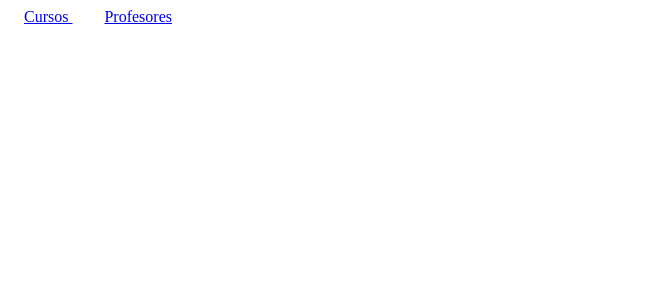
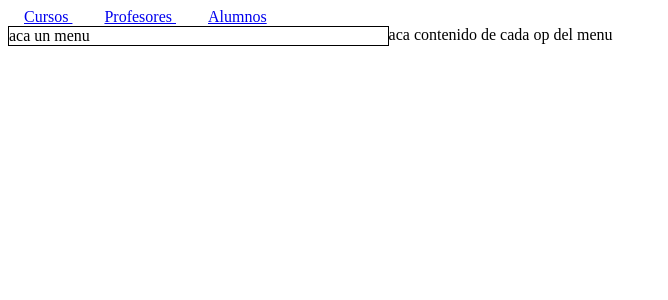
Before and after one commit to Pheobhe/cursos, a Vue app: page /alumnos in a window 1280 px wide. Before the commit this address had no page. Shown: the top 300 px of the page, without its empty margins (0-668 px from the left). Built offline with nearby package versions, Linux system fonts and the light colour scheme.

Commit message:
Clase 067 - Requerimiento panel de navegación

```diff
--- a/src/App.vue
+++ b/src/App.vue
@@ -9,6 +9,12 @@
       :to="{ name: 'profesores' }"
       class="link">
       Profesores
+  </router-link >
+
+    <router-link
+      :to="{ name: 'alumnos' }"
+      class="link">
+      Alumnos
   </router-link >
   </div>
 
--- a/src/router/index.js
+++ b/src/router/index.js
@@ -1,7 +1,8 @@
 import { createRouter, createWebHistory } from 'vue-router'
+
 import CursosPage from '@/views/CursosPage'
-import ListaProfesores from '@/components/cursos/ListaProfesores'
-
+import ProfesoresPage from '@/views/ProfesoresPage'
+import AlumnosPage from '@/views/alumnos/AlumnosPage'
 const routes = [
 
   {
@@ -11,8 +12,13 @@ const routes = [
   },
   {
     path:'/profesores',
-    component: ListaProfesores,
+    component: ProfesoresPage,
     name: 'profesores'
+  },
+  {
+    path:'/alumnos',
+    component: AlumnosPage,
+    name: 'alumnos'
   }
 ]
 
--- a/src/views/CursosPage.vue
+++ b/src/views/CursosPage.vue
@@ -1,6 +1,7 @@
 <template>
     <div>
-        <lista-cursos />
+        <lista-cursos
+        titulo="Lista de Cursos"/>
     </div>
 </template>
 
--- /dev/null
+++ b/src/views/ProfesoresPage.vue
@@ -0,0 +1,25 @@
+<template>
+    <div>
+        <lista-profesores
+        titulo="Lista de Profesores"
+        />
+    </div>
+</template>
+
+<script>
+
+import ListaProfesores from '@/components/cursos/ListaProfesores'
+
+export default {
+
+        name: 'ProfesoresPage',
+        components: {
+            ListaProfesores
+
+        }
+    }
+</script>
+
+<style lang="scss" scoped>
+
+</style>
--- /dev/null
+++ b/src/views/alumnos/AlumnosPage.vue
@@ -0,0 +1,32 @@
+<template>
+    <div class="alumnos">
+        <div class="alumnos__left">
+              aca un menu
+        </div>
+
+        <div class="alumnos__right">
+            aca contenido de cada op del menu
+        </div>
+
+    </div>
+</template>
+
+<script>
+    export default {
+        name: 'AlumnosPage'
+    }
+</script>
+
+<style lang="scss" scoped>
+ .alumnos {
+    display: flex;
+  &__left {
+    width: 30%;
+    border: 1px solid black;
+  }
+  &__right {
+    width: 70%;
+  }
+
+}
+</style>
```
Also changed, not shown: 1 other file (tests, documents, lock files or other folders).
